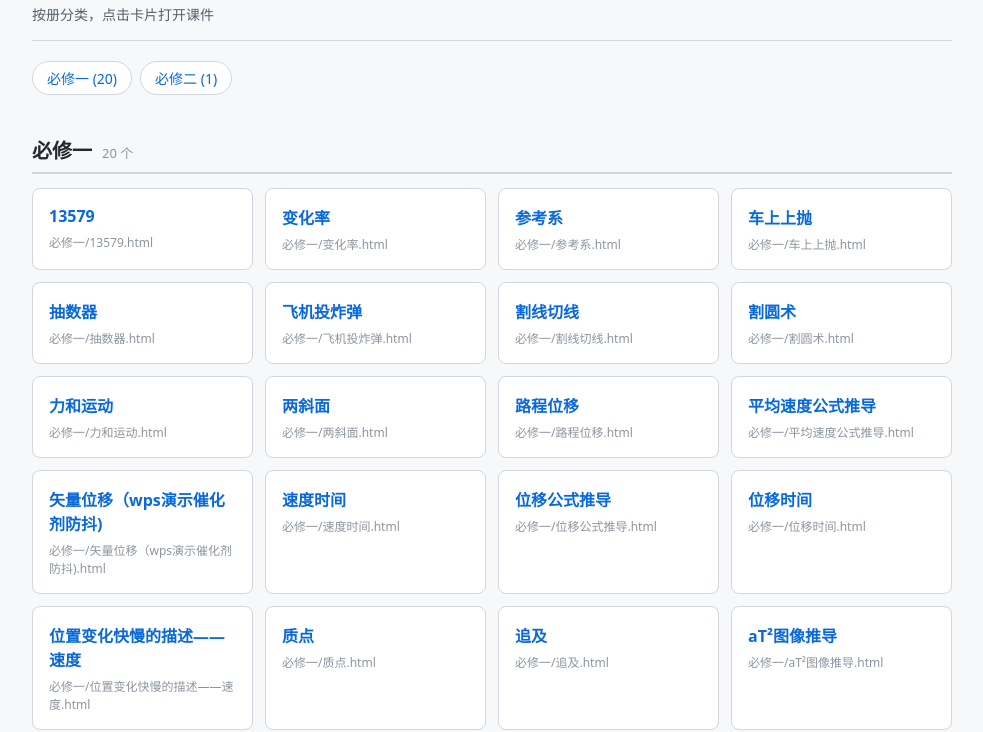
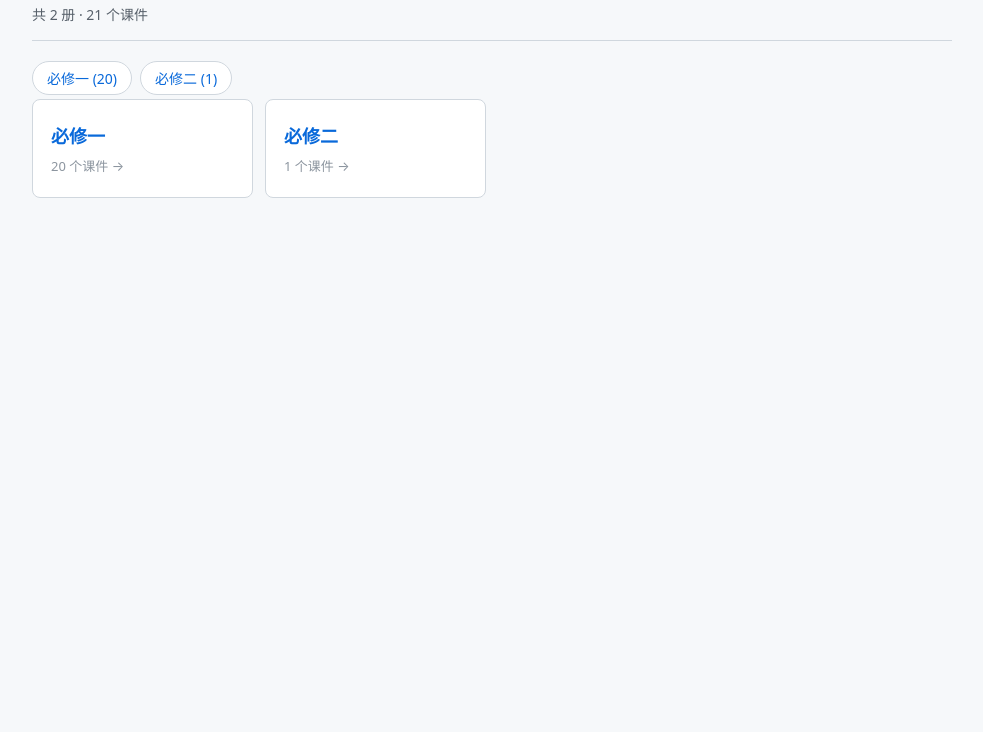
Before and after one commit to 19156725831/kejian, a plain HTML site: page index.html in a window 1280 px wide. Shown: the part 86-818 px from the top of the page, without its empty margins (148-1131 px from the left). Drawn offline with Linux system fonts and the light colour scheme.

Commit message:
Add files via upload

```diff
--- a/index.html
+++ b/index.html
@@ -53,17 +53,31 @@
     color: #fff;
     border-color: #0969da;
   }
+  .nav a.active {
+    background: #0969da;
+    color: #fff;
+    border-color: #0969da;
+  }
+
+  /* 返回 */
+  .back {
+    display: inline-block;
+    margin: 22px 0 0;
+    font-size: 14px;
+    color: #0969da;
+    text-decoration: none;
+  }
+  .back:hover { text-decoration: underline; }
 
   /* 分组标题 */
   .group-title {
     font-size: 20px;
-    margin: 40px 0 14px;
+    margin: 14px 0 14px;
     padding-bottom: 8px;
     border-bottom: 2px solid #d0d7de;
     display: flex;
     align-items: baseline;
     gap: 10px;
-    scroll-margin-top: 20px;
   }
   .group-title .count {
     font-size: 13px;
@@ -103,10 +117,23 @@
     word-break: break-all;
   }
 
+  /* 首页的册卡片 */
+  .group-card {
+    padding: 22px 18px;
+    font-size: 18px;
+  }
+  .group-card .path { font-size: 13px; margin-top: 8px; }
+
   .empty {
     color: #8c959f;
     font-size: 14px;
     padding: 20px 0;
+  }
+
+  .fade { animation: fade .18s ease-out; }
+  @keyframes fade {
+    from { opacity: 0; transform: translateY(4px); }
+    to   { opacity: 1; transform: none; }
   }
 </style>
 </head>
@@ -114,7 +141,7 @@
 
 <header>
   <h1>物理课件</h1>
-  <p class="subtitle">按册分类，点击卡片打开课件</p>
+  <p class="subtitle" id="subtitle">按册分类，点击卡片打开课件</p>
 </header>
 
 <nav class="nav" id="nav"></nav>
@@ -125,6 +152,7 @@
 <script>
   const app = document.getElementById('app');
   const nav = document.getElementById('nav');
+  const subtitle = document.getElementById('subtitle');
 
   // 兼容旧格式 courseFiles
   const groups = (typeof courseGroups !== 'undefined' && Array.isArray(courseGroups))
@@ -133,42 +161,101 @@
       ? [{ group: '全部课件', items: courseFiles }]
       : [];
 
-  if (!groups.length) {
-    app.innerHTML = '<p class="empty">还没有课件，请先生成 courses.js。</p>';
+  // 只保留有内容的分组
+  const validGroups = groups.filter(g => g.items && g.items.length);
+
+  // 小工具
+  function el(tag, cls, text) {
+    const e = document.createElement(tag);
+    if (cls) e.className = cls;
+    if (text != null) e.textContent = text;
+    return e;
   }
 
-  groups.forEach((g, index) => {
-    if (!g.items || !g.items.length) return;
+  if (!validGroups.length) {
+    app.innerHTML = '<p class="empty">还没有课件，请先生成 courses.js。</p>';
+  } else {
+    const total = validGroups.reduce((s, g) => s + g.items.length, 0);
+    subtitle.textContent = `共 ${validGroups.length} 册 · ${total} 个课件`;
+  }
 
-    const id = 'group-' + index;
+  /* ---------- 首页：只显示各册卡片 ---------- */
+  function renderHome() {
+    nav.innerHTML = '';
+    app.innerHTML = '';
 
-    // 顶部导航
-    const navLink = document.createElement('a');
-    navLink.href = '#' + id;
-    navLink.textContent = `${g.group} (${g.items.length})`;
-    nav.appendChild(navLink);
+    const wrap = el('div', 'grid fade');
 
-    // 分组标题
-    const title = document.createElement('h2');
-    title.className = 'group-title';
-    title.id = id;
-    title.innerHTML = `${g.group}<span class="count">${g.items.length} 个</span>`;
+    validGroups.forEach((g, i) => {
+      // 顶部导航
+      const navLink = el('a', null, `${g.group} (${g.items.length})`);
+      navLink.href = '#group-' + i;
+      nav.appendChild(navLink);
+
+      // 册卡片
+      const card = el('a', 'card group-card');
+      card.href = '#group-' + i;
+      card.appendChild(el('span', null, g.group));
+      card.appendChild(el('span', 'path', `${g.items.length} 个课件 →`));
+      wrap.appendChild(card);
+    });
+
+    app.appendChild(wrap);
+    window.scrollTo(0, 0);
+  }
+
+  /* ---------- 分册页：显示该册的所有课件 ---------- */
+  function renderGroup(index) {
+    const g = validGroups[index];
+    if (!g) { location.hash = ''; return; }
+
+    nav.innerHTML = '';
+    app.innerHTML = '';
+
+    // 顶部导航（当前册高亮）
+    validGroups.forEach((gg, j) => {
+      const navLink = el('a', j === index ? 'active' : null, `${gg.group} (${gg.items.length})`);
+      navLink.href = '#group-' + j;
+      nav.appendChild(navLink);
+    });
+
+    // 返回首页
+    const back = el('a', 'back', '← 返回首页');
+    back.href = '#';
+    app.appendChild(back);
+
+    // 标题
+    const title = el('h2', 'group-title');
+    title.appendChild(document.createTextNode(g.group));
+    title.appendChild(el('span', 'count', `${g.items.length} 个`));
     app.appendChild(title);
 
-    // 卡片网格
-    const grid = document.createElement('div');
-    grid.className = 'grid';
-
+    // 课件卡片
+    const grid = el('div', 'grid fade');
     g.items.forEach(c => {
-      const a = document.createElement('a');
-      a.className = 'card';
+      const a = el('a', 'card');
       a.href = encodeURI(c.path);
-      a.innerHTML = `${c.name}<span class="path">${c.path}</span>`;
+      a.appendChild(el('span', null, c.name));
+      a.appendChild(el('span', 'path', c.path));
       grid.appendChild(a);
     });
+    app.appendChild(grid);
 
-    app.appendChild(grid);
-  });
+    window.scrollTo(0, 0);
+  }
+
+  /* ---------- 简易路由（支持浏览器前进/后退） ---------- */
+  function route() {
+    const m = location.hash.match(/^#group-(\d+)$/);
+    if (m) {
+      renderGroup(parseInt(m[1], 10));
+    } else {
+      renderHome();
+    }
+  }
+
+  window.addEventListener('hashchange', route);
+  route();
 </script>
 
 </body>
```
